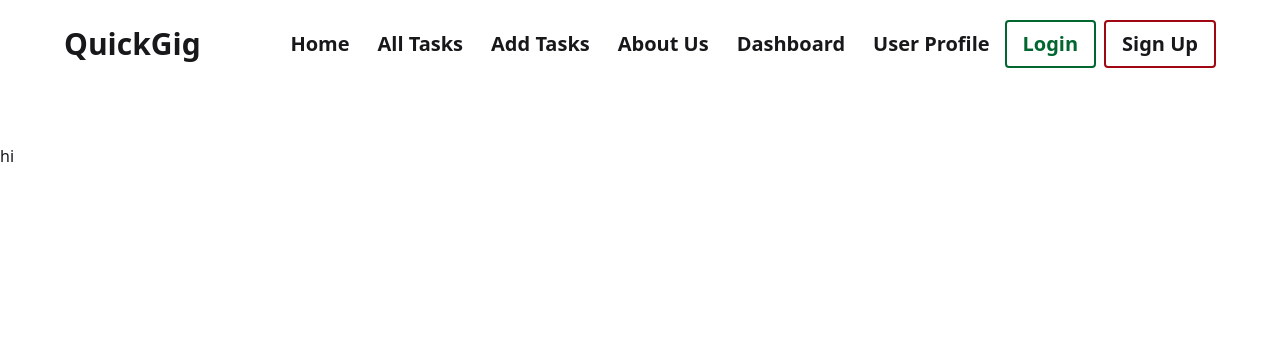
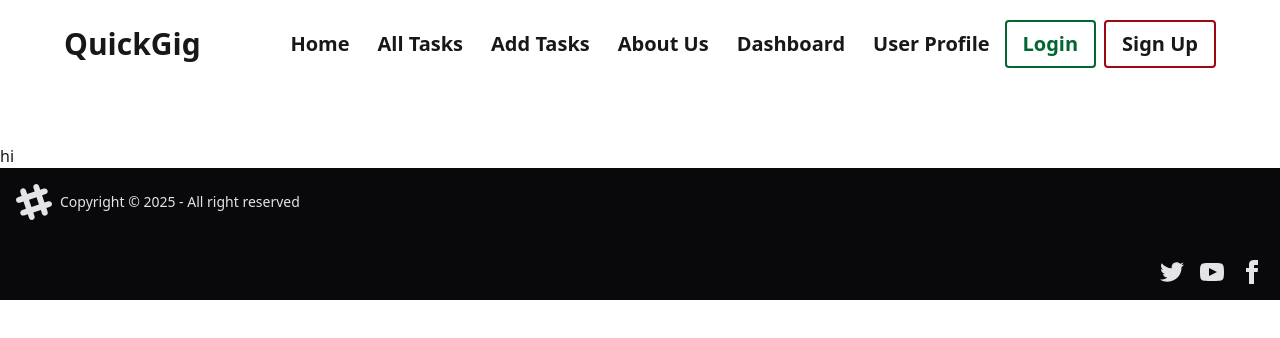
Before and after one commit to AnkonChy/task-pulse-client, a React (Vite) app: page / in a window 1280 px wide. Shown: the top 338 px of the page. Built offline with nearby package versions, Linux system fonts and the light colour scheme; no server answers.

Commit message:
footer added successfully

```diff
--- a/src/components/Footer/Footer.jsx
+++ b/src/components/Footer/Footer.jsx
@@ -0,0 +1,57 @@
+const Footer = () => {
+  return (
+    <footer className="footer bg-neutral text-neutral-content items-center p-4">
+      <aside className="grid-flow-col items-center">
+        <svg
+          width="36"
+          height="36"
+          viewBox="0 0 24 24"
+          xmlns="http://www.w3.org/2000/svg"
+          fillRule="evenodd"
+          clipRule="evenodd"
+          className="fill-current"
+        >
+          <path d="M22.672 15.226l-2.432.811.841 2.515c.33 1.019-.209 2.127-1.23 2.456-1.15.325-2.148-.321-2.463-1.226l-.84-2.518-5.013 1.677.84 2.517c.391 1.203-.434 2.542-1.831 2.542-.88 0-1.601-.564-1.86-1.314l-.842-2.516-2.431.809c-1.135.328-2.145-.317-2.463-1.229-.329-1.018.211-2.127 1.231-2.456l2.432-.809-1.621-4.823-2.432.808c-1.355.384-2.558-.59-2.558-1.839 0-.817.509-1.582 1.327-1.846l2.433-.809-.842-2.515c-.33-1.02.211-2.129 1.232-2.458 1.02-.329 2.13.209 2.461 1.229l.842 2.515 5.011-1.677-.839-2.517c-.403-1.238.484-2.553 1.843-2.553.819 0 1.585.509 1.85 1.326l.841 2.517 2.431-.81c1.02-.33 2.131.211 2.461 1.229.332 1.018-.21 2.126-1.23 2.456l-2.433.809 1.622 4.823 2.433-.809c1.242-.401 2.557.484 2.557 1.838 0 .819-.51 1.583-1.328 1.847m-8.992-6.428l-5.01 1.675 1.619 4.828 5.011-1.674-1.62-4.829z"></path>
+        </svg>
+        <p>Copyright © {new Date().getFullYear()} - All right reserved</p>
+      </aside>
+      <nav className="grid-flow-col gap-4 md:place-self-center md:justify-self-end">
+        <a>
+          <svg
+            xmlns="http://www.w3.org/2000/svg"
+            width="24"
+            height="24"
+            viewBox="0 0 24 24"
+            className="fill-current"
+          >
+            <path d="M24 4.557c-.883.392-1.832.656-2.828.775 1.017-.609 1.798-1.574 2.165-2.724-.951.564-2.005.974-3.127 1.195-.897-.957-2.178-1.555-3.594-1.555-3.179 0-5.515 2.966-4.797 6.045-4.091-.205-7.719-2.165-10.148-5.144-1.29 2.213-.669 5.108 1.523 6.574-.806-.026-1.566-.247-2.229-.616-.054 2.281 1.581 4.415 3.949 4.89-.693.188-1.452.232-2.224.084.626 1.956 2.444 3.379 4.6 3.419-2.07 1.623-4.678 2.348-7.29 2.04 2.179 1.397 4.768 2.212 7.548 2.212 9.142 0 14.307-7.721 13.995-14.646.962-.695 1.797-1.562 2.457-2.549z"></path>
+          </svg>
+        </a>
+        <a>
+          <svg
+            xmlns="http://www.w3.org/2000/svg"
+            width="24"
+            height="24"
+            viewBox="0 0 24 24"
+            className="fill-current"
+          >
+            <path d="M19.615 3.184c-3.604-.246-11.631-.245-15.23 0-3.897.266-4.356 2.62-4.385 8.816.029 6.185.484 8.549 4.385 8.816 3.6.245 11.626.246 15.23 0 3.897-.266 4.356-2.62 4.385-8.816-.029-6.185-.484-8.549-4.385-8.816zm-10.615 12.816v-8l8 3.993-8 4.007z"></path>
+          </svg>
+        </a>
+        <a>
+          <svg
+            xmlns="http://www.w3.org/2000/svg"
+            width="24"
+            height="24"
+            viewBox="0 0 24 24"
+            className="fill-current"
+          >
+            <path d="M9 8h-3v4h3v12h5v-12h3.642l.358-4h-4v-1.667c0-.955.192-1.333 1.115-1.333h2.885v-5h-3.808c-3.596 0-5.192 1.583-5.192 4.615v3.385z"></path>
+          </svg>
+        </a>
+      </nav>
+    </footer>
+  );
+};
+
+export default Footer;
--- a/src/layouts/MainLayout/MainLayout.jsx
+++ b/src/layouts/MainLayout/MainLayout.jsx
@@ -1,12 +1,14 @@
 import { ToastContainer } from "react-toastify";
 import Navbar from "../../components/Navbar/Navbar";
 import { Outlet } from "react-router-dom";
+import Footer from "../../components/Footer/Footer";
 
 const MainLayout = () => {
   return (
     <div>
       <Navbar />
       <Outlet></Outlet>
+      <Footer></Footer>
       <ToastContainer />
     </div>
   );
```
